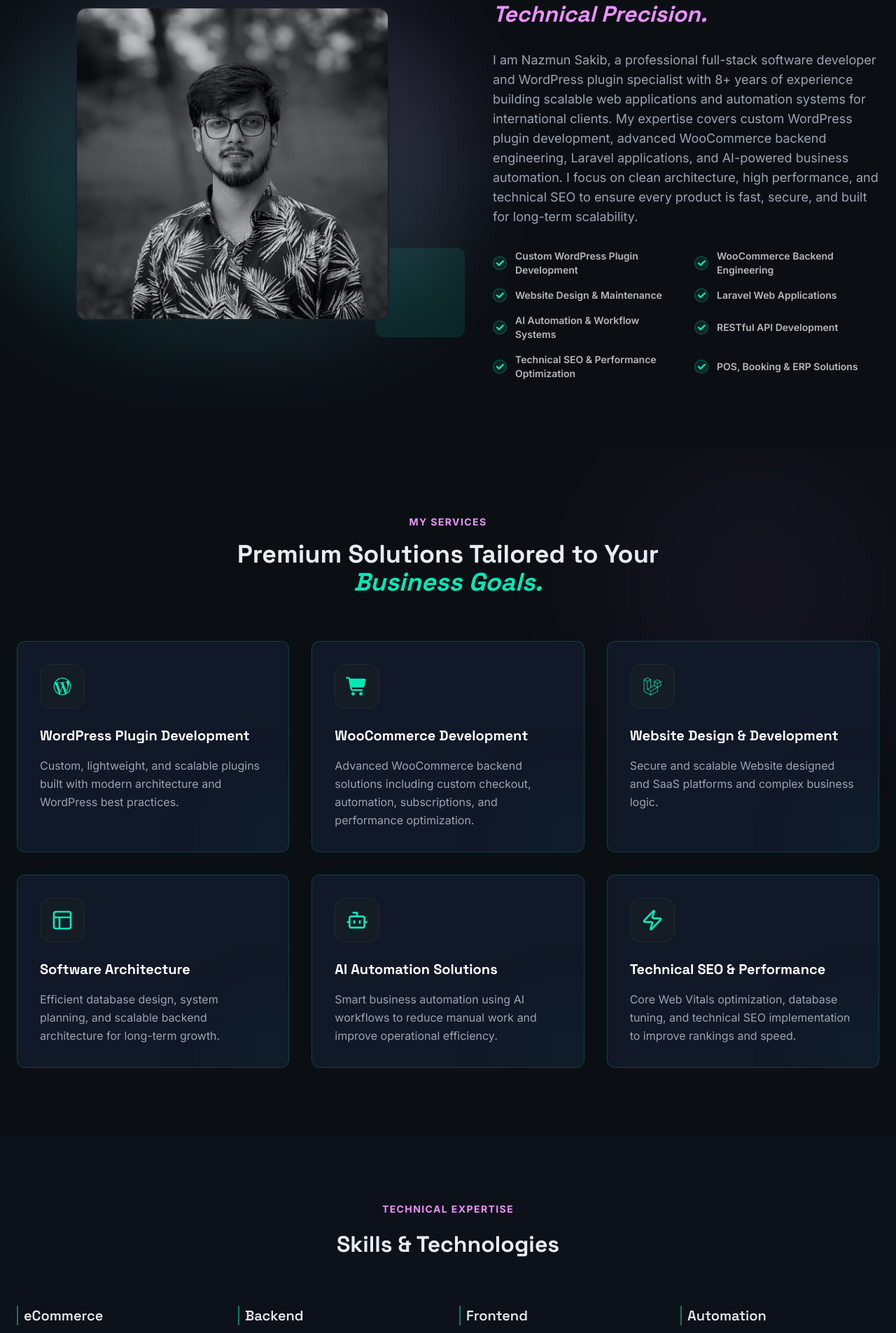
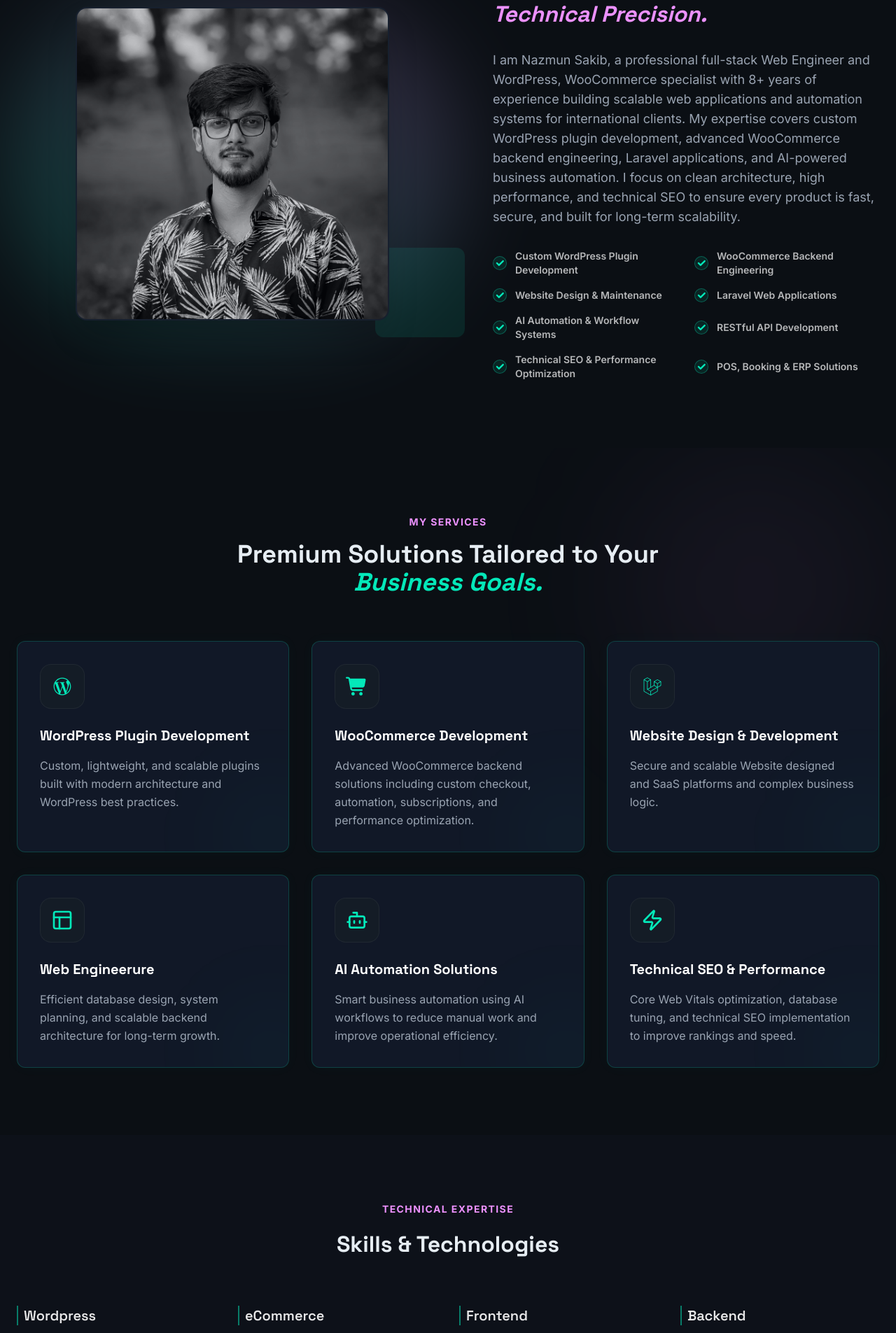
Before and after one commit to nazmunsakib/devfolio-pro, a Next.js app: page / in a window 1280 px wide. Shown: the part 892-2797 px from the top of the page at 70% size. Built offline with nearby package versions, Linux system fonts and the light colour scheme.

Commit message:
Update Skills Info

```diff
--- a/src/app/layout.tsx
+++ b/src/app/layout.tsx
@@ -22,11 +22,11 @@ export const viewport: Viewport = {
 
 export const metadata: Metadata = {
   title: {
-    default: "Nazmun Sakib | WordPress Plugin Developer & Software Architect",
+    default: "Nazmun Sakib | WordPress Plugin Developer & Web Engineer",
     template: "%s | Nazmun Sakib",
   },
   description:
-    "Senior WordPress Plugin Developer & AI Automation Expert based in Bangladesh. 8+ years building custom WordPress plugins, WooCommerce backends, and scalable Laravel web applications for global clients.",
+    "Senior WordPress Developer & Web Engineer based in Bangladesh. 8+ years building custom WordPress plugins, WooCommerce backends, and scalable Laravel web applications for global clients.",
   icons: {
     icon: "/favicon.ico",
     shortcut: "/favicon.ico",
@@ -57,7 +57,7 @@ export const metadata: Metadata = {
     canonical: "/",
   },
   openGraph: {
-    title: "Nazmun Sakib | Senior WordPress Developer & Software Architect",
+    title: "Nazmun Sakib | Senior WordPress Developer & Web Engineer",
     description:
       "Building high-performance WordPress plugins, WooCommerce systems, and AI automation solutions for businesses worldwide.",
     url: "https://nazmunsakib.com",
@@ -67,7 +67,7 @@ export const metadata: Metadata = {
         url: "/preview.png",
         width: 1200,
         height: 630,
-        alt: "Nazmun Sakib - Senior WordPress Developer & Software Architect",
+        alt: "Nazmun Sakib - Senior WordPress Developer & Web Engineer",
         type: "image/png",
       },
     ],
@@ -76,7 +76,7 @@ export const metadata: Metadata = {
   },
   twitter: {
     card: "summary_large_image",
-    title: "Nazmun Sakib | WordPress Plugin Specialist & Software Architect",
+    title: "Nazmun Sakib | WordPress Plugin Specialist & Web Engineer",
     description:
       "Expert in custom WordPress plugins, WooCommerce backend engineering, Laravel systems, and AI automation.",
     images: ["/preview.png"],
--- a/src/app/page.tsx
+++ b/src/app/page.tsx
@@ -33,7 +33,7 @@ export default function Home() {
                 SAKIB<span className="text-primary">.</span>
               </p>
               <p className="text-text-secondary text-sm mt-1">
-                WordPress Plugin Developer &amp; Software Architect
+                Full Stack Web Engineer — WordPress
               </p>
             </div>
 
--- a/src/data/portfolio.ts
+++ b/src/data/portfolio.ts
@@ -1,9 +1,9 @@
 export const portfolioData = {
     name: "Nazmun Sakib",
-    title: "Sr. WordPress Developer | Software Architect",
+    title: "Sr. WordPress Developer | Web Engineer",
     summary: "I build high-performance WordPress plugins, scalable WooCommerce systems, and intelligent AI automation solutions that help businesses grow faster. With strong expertise in PHP, Laravel, React, and system architecture, I deliver secure, SEO-optimized, and conversion-focused web applications for global clients.",
     about: {
-        text: "I am Nazmun Sakib, a professional full-stack software developer and WordPress plugin specialist with 8+ years of experience building scalable web applications and automation systems for international clients. My expertise covers custom WordPress plugin development, advanced WooCommerce backend engineering, Laravel applications, and AI-powered business automation. I focus on clean architecture, high performance, and technical SEO to ensure every product is fast, secure, and built for long-term scalability.",
+        text: "I am Nazmun Sakib, a professional full-stack Web Engineer and WordPress, WooCommerce specialist with 8+ years of experience building scalable web applications and automation systems for international clients. My expertise covers custom WordPress plugin development, advanced WooCommerce backend engineering, Laravel applications, and AI-powered business automation. I focus on clean architecture, high performance, and technical SEO to ensure every product is fast, secure, and built for long-term scalability.",
         highlights: [
             "Custom WordPress Plugin Development",
             "WooCommerce Backend Engineering",
@@ -32,7 +32,7 @@ export const portfolioData = {
             icon: "laravel"
         },
         {
-            title: "Software Architecture",
+            title: "Web Engineerure",
             description: "Efficient database design, system planning, and scalable backend architecture for long-term growth.",
             icon: "layout"
         },
@@ -49,21 +49,21 @@ export const portfolioData = {
     ],
     skills: [
         {
+            category: "Wordpress",
+            items: [
+                { name: "Complex Plugin", icon: "wordpress" },
+                { name: "Custom Theme", icon: "wordpress" },
+                { name: "Gutenberg Block", icon: "wordpress" },
+                { name: "Custom Website", icon: "wordpress" }
+            ]
+        },
+        {
             category: "eCommerce",
             items: [
                 { name: "WooCommerce", icon: "woocommerce" },
-                { name: "Subscription Systems", icon: "repeat" },
+                { name: "B2B solution", icon: "repeat" },
                 { name: "POS Systems", icon: "monitor" },
                 { name: "Booking Systems", icon: "calendar" }
-            ]
-        },
-        {
-            category: "Backend",
-            items: [
-                { name: "WordPress Core", icon: "wordpress" },
-                { name: "PHP", icon: "php" },
-                { name: "MySQL", icon: "mysql" },
-                { name: "Laravel", icon: "laravel" }
             ]
         },
         {
@@ -76,14 +76,14 @@ export const portfolioData = {
             ]
         },
         {
-            category: "Automation",
+            category: "Backend",
             items: [
-                { name: "AI Automation", icon: "bot" },
-                { name: "Workflow Automation", icon: "workflow" },
-                { name: "Webhooks", icon: "webhook" },
+                { name: "PHP", icon: "php" },
+                { name: "MySQL", icon: "mysql" },
+                { name: "Laravel", icon: "laravel" },
                 { name: "API Integration", icon: "api" }
             ]
-        }
+        },
     ],
     experience: [
         {
```
